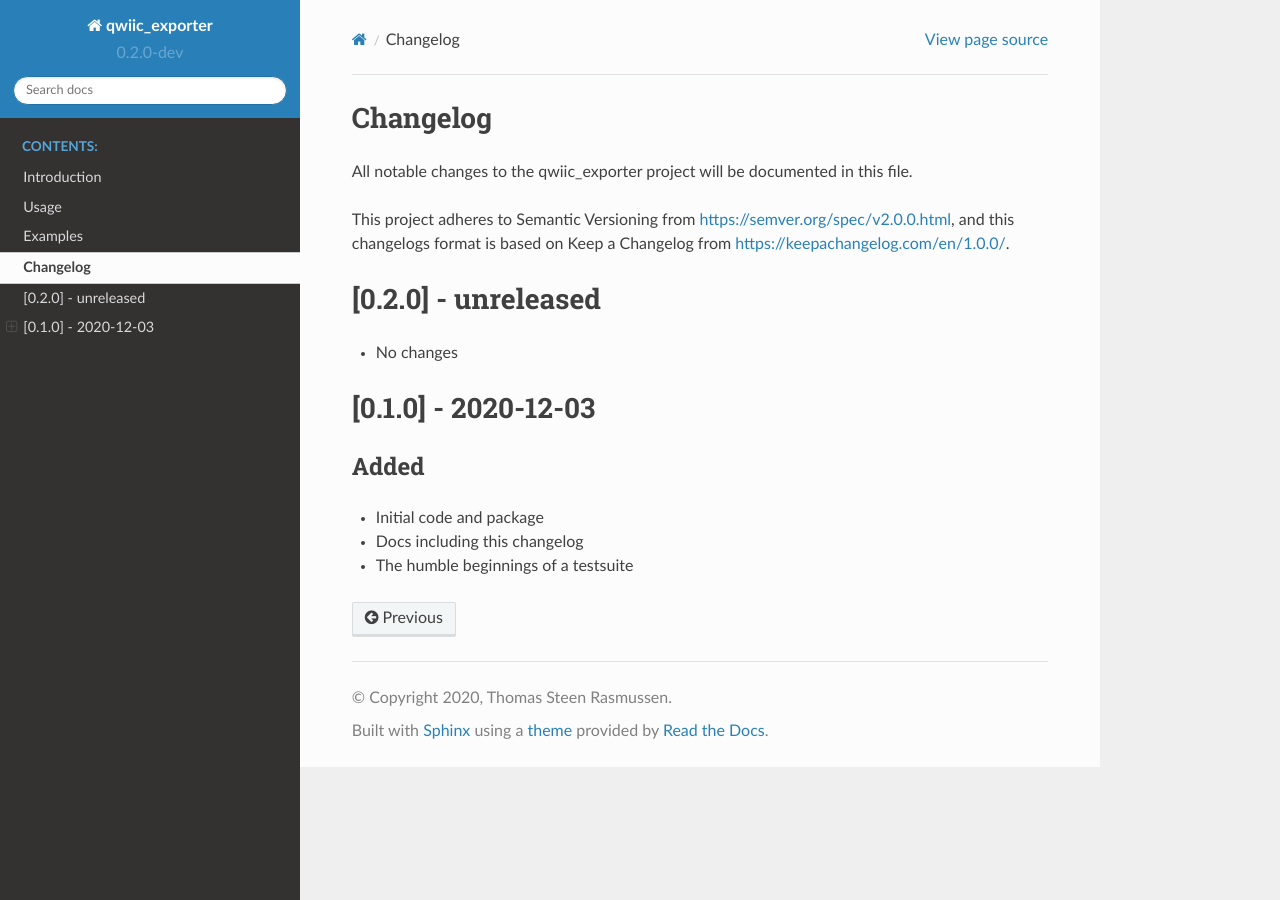
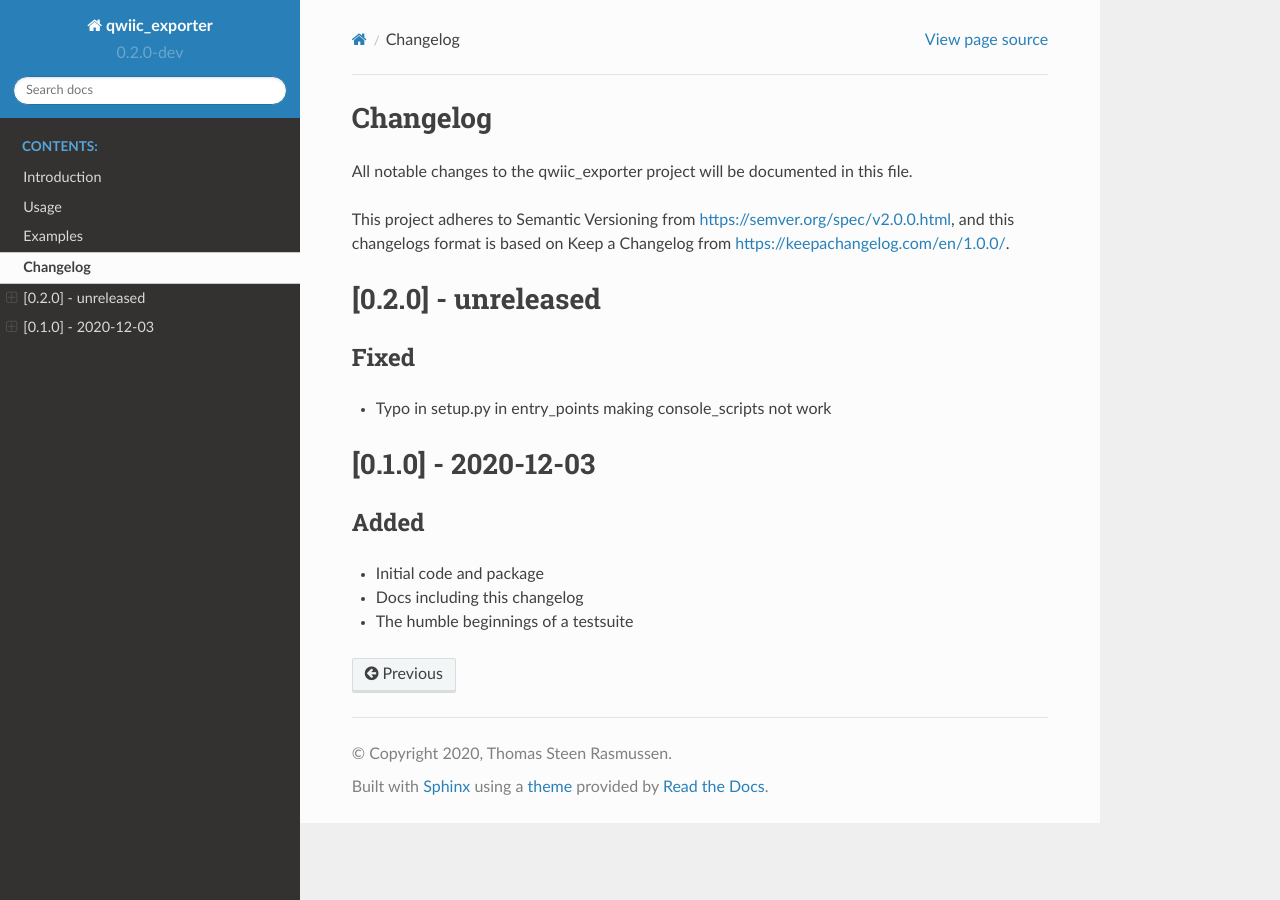
Before and after one commit to tykling/qwiic_exporter, a Sphinx documentation site: the page built from docs/changelog.rst, in a window 1280 px wide. Built offline with Sphinx 7.4.7 and the Read the Docs theme 2.0.0, drawn with Linux system fonts in a browser that asks for light colours.

Commit message:
fix typo in setup.py

```diff
--- a/docs/changelog.rst
+++ b/docs/changelog.rst
@@ -8,7 +8,10 @@ this changelogs format is based on Keep a Changelog from https://keepachangelog.
 
 [0.2.0] - unreleased
 ====================
-- No changes
+
+Fixed
+-----
+- Typo in setup.py in entry_points making console_scripts not work
 
 
 [0.1.0] - 2020-12-03
--- a/setup.py
+++ b/setup.py
@@ -22,7 +22,7 @@ setuptools.setup(
     url="https://github.com/tykling/QwiicExporter",
     packages=["qwiic_exporter"],
     entry_points={
-        "console_scripts": ["qwiic_exporter = qwiic_expoterl.qwiic_expoter:main"]
+        "console_scripts": ["qwiic_exporter = qwiic_exporter.qwiic_exporter:main"]
     },
     classifiers=[
         "Programming Language :: Python :: 3.7",
```
